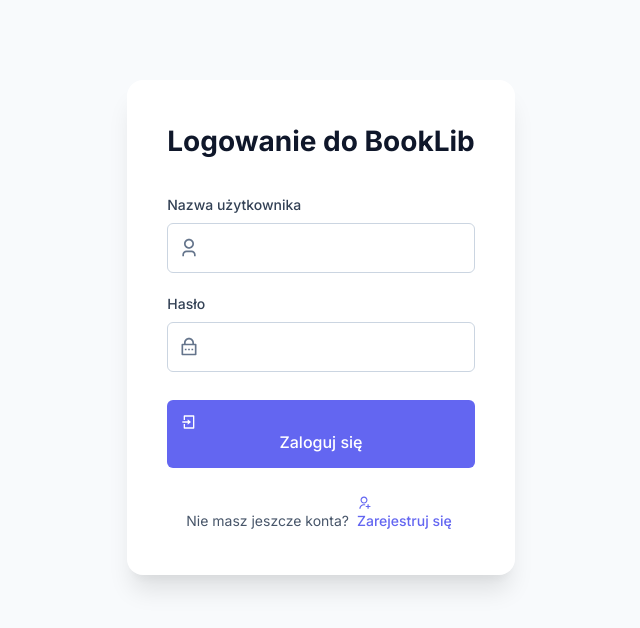
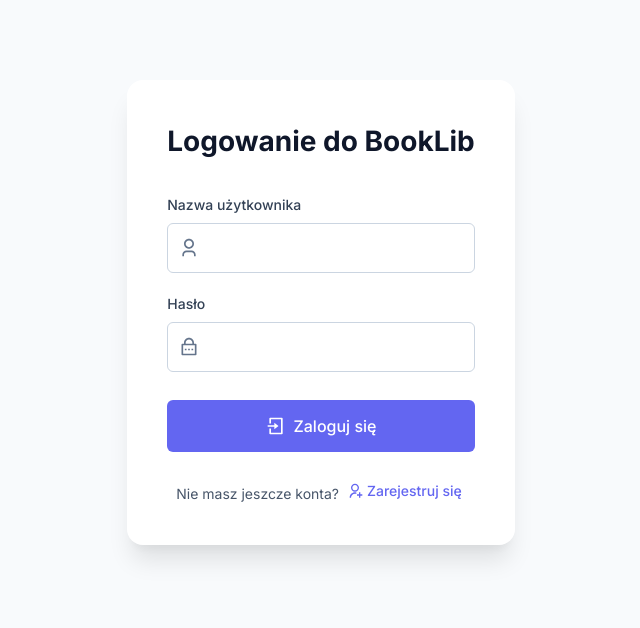
Before and after one commit to winkielmikolaj/BkLb, a React (Vite) app in the folder frontend/: page / in a window 1280 px wide. Shown: the top 628 px of the page, without its empty margins (319-959 px from the left). Built offline with nearby package versions, Linux system fonts and the light colour scheme.

Commit message:
base 5.0 end

```diff
--- a/frontend/src/App.css
+++ b/frontend/src/App.css
@@ -153,6 +153,13 @@
   font-weight: 500;
   cursor: pointer;
   transition: var(--transition);
+  display: flex;
+  align-items: center;
+  gap: 0.5rem;
+}
+
+.logout-button svg {
+  font-size: 1.25rem;
 }
 
 .logout-button:hover {
@@ -258,6 +265,14 @@
   cursor: pointer;
   transition: var(--transition);
   margin-top: 0.5rem;
+  display: flex;
+  align-items: center;
+  justify-content: center;
+  gap: 0.5rem;
+}
+
+.auth-button svg {
+  font-size: 1.25rem;
 }
 
 .auth-button:hover {
@@ -280,6 +295,13 @@
   font-weight: 500;
   padding: 0.25rem;
   margin-left: 0.25rem;
+  display: inline-flex;
+  align-items: center;
+  gap: 0.25rem;
+}
+
+.auth-switch-button svg {
+  font-size: 1rem;
 }
 
 .auth-switch-button:hover {
```
